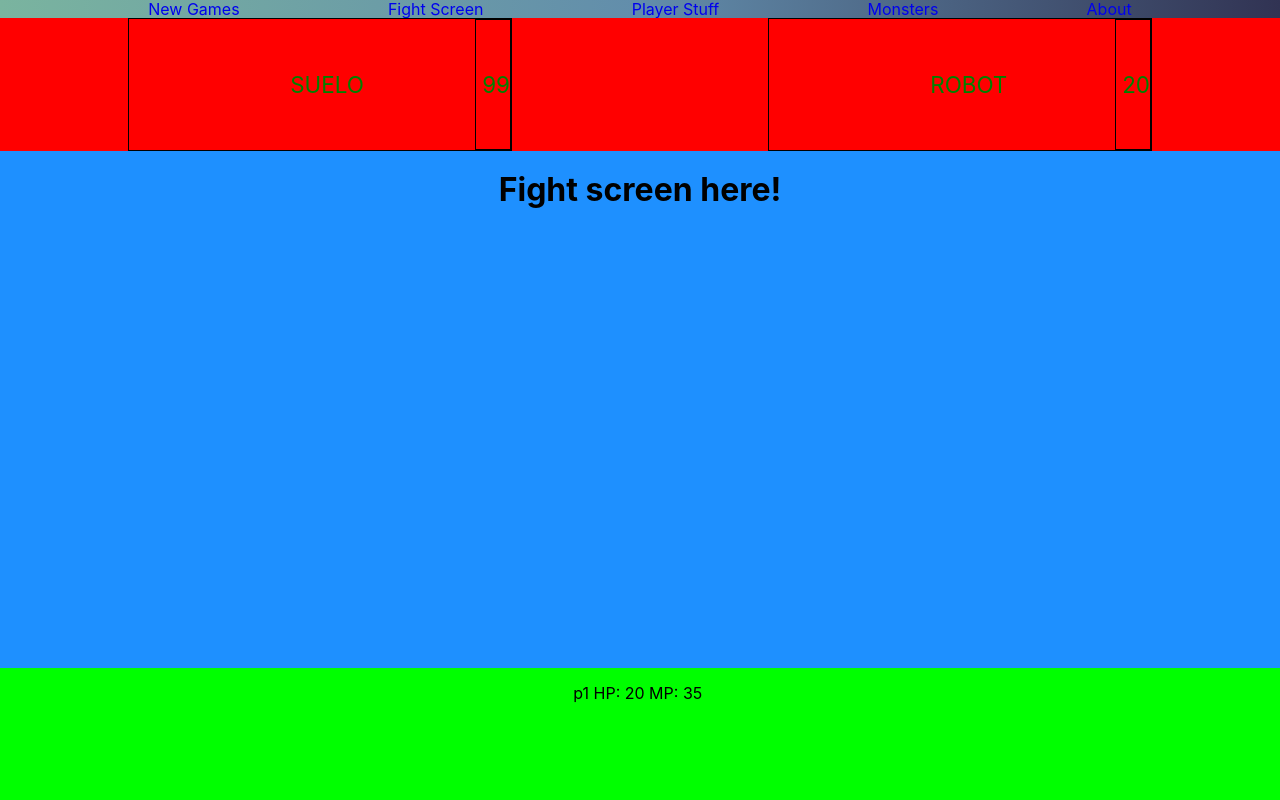
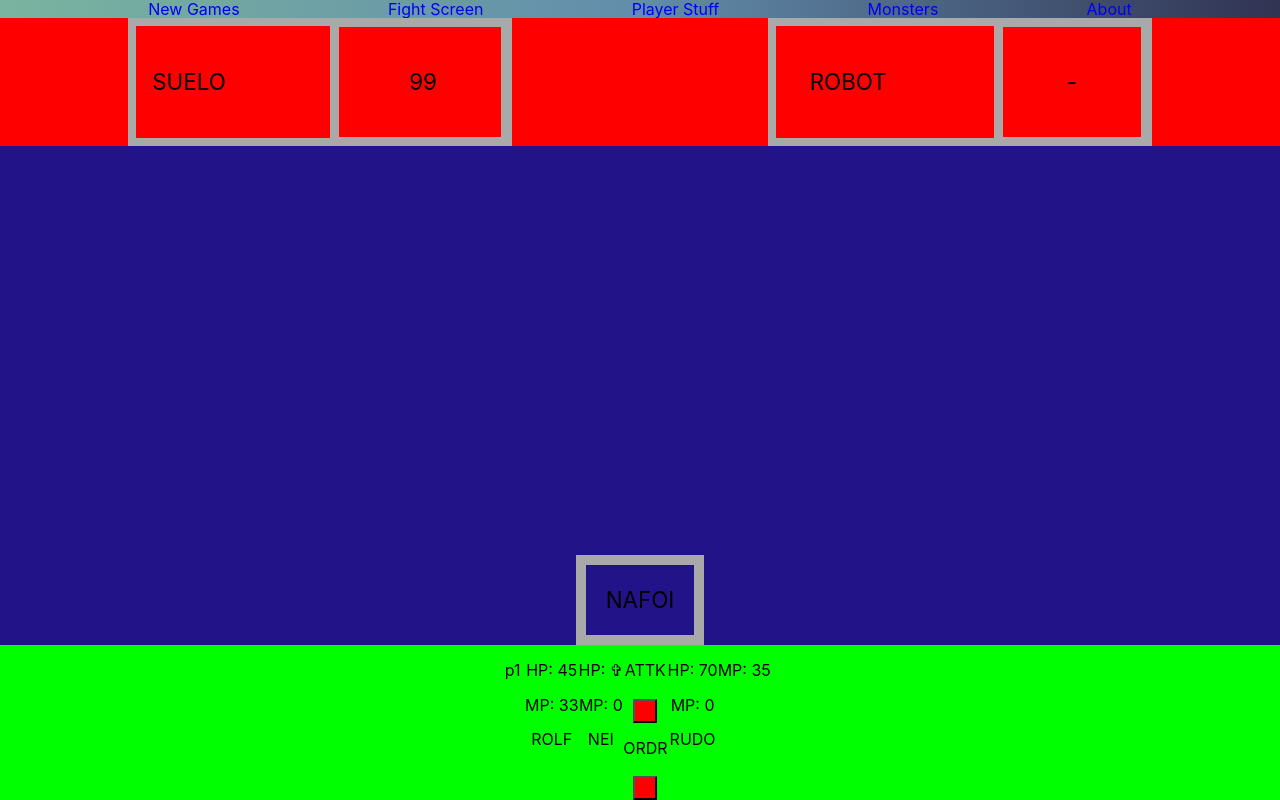
Before and after one commit to willashe/rpg-battle, a React (Create React App) app: page /battle in a window 1280 px wide. Built offline with nearby package versions, Linux system fonts and the light colour scheme.

Commit message:
updated styling on menu and battle screen

```diff
--- a/src/App.css
+++ b/src/App.css
@@ -60,12 +60,10 @@ body {
   filter: progid:DXImageTransform.Microsoft.gradient( startColorstr='#7ab49f', endColorstr='#313353',GradientType=1 ); /* IE6-9 */
 }
 
-.monster-dmg {
+.main-battle-section {
   display: flex;
-  align-items: center;
-  color: green;
-  font-size: 1.4rem;
-  border: 1px solid black;
+  flex: 0 1 100%;
+  background-color: rgb(35, 19, 136);
 }
 
 .monster-name {
@@ -78,8 +76,18 @@ body {
   width: 30%;
   display: flex;
   justify-content: flex-end;
-  color: green;
-  border: 1px solid black;
+  border: 8px solid darkgrey;
+}
+
+.monster-dmg {
+  display: flex;
+  align-items: center;
+  font-size: 1.4rem;
+  padding: 0 4rem;
+  border: 3px solid darkgrey;
+  border-bottom-width: 0.5px;
+  border-top-width: 0.5px;
+  border-left-width: 9px;
 }
 
 .monster-info-section {
@@ -91,9 +99,16 @@ body {
   justify-content: space-around;
 }
 
-.main-battle-section {
-  flex: 0 1 100%;
-  background-color: dodgerblue;
+.monster-name {
+  display: flex;
+  align-items: center;
+  font-size: 1.4rem;
+  width: 50%;
+}
+
+.player-button {
+  background-color: red;
+  padding: 10px;
 }
 .main-party-menu {
   display: flex;
@@ -105,6 +120,10 @@ body {
   flex: 0 1 200px;
 }
 
-.player-info-section .main-party-menu p {
-  display: inline-block;
+.ability-used-window {
+  width: 10%;
+  font-size: 1.4rem;
+  border: 10px solid darkgrey;
+  margin: 0 auto;
+  align-self: flex-end;
 }
--- a/src/components/Battle.tsx
+++ b/src/components/Battle.tsx
@@ -8,20 +8,40 @@ const Battle = () => (
         <div className="monster-dmg">&nbsp;99</div>
       </div>
       <div className="monster-content">
-        <div className="monster-name">&nbsp;ROBOT</div>
-        <div className="monster-dmg">&nbsp;20</div>
+        <div className="monster-name">ROBOT</div>
+        <div className="monster-dmg">-</div>
       </div>
     </section>
 
     <section className="main-battle-section">
-      <h1>Fight screen here!</h1>
+      <div className="ability-used-window">
+        <p>NAFOI</p>
+      </div>
     </section>
 
     <section className="player-info-section">
       <div className="main-party-menu">
         <p>p1&nbsp;</p>
         <div className="player-hp-text">
-          <p>HP:&nbsp;20&nbsp;</p>
+          <p>HP:&nbsp;45</p>
+          <p>MP:&nbsp;33</p>
+          <p>ROLF</p>
+        </div>
+        <div className="player-hp-text">
+          <p>HP:&nbsp;✞</p>
+          <p>MP:&nbsp;0</p>
+          <p>NEI</p>
+        </div>
+        <div className="player-hp-text">
+          <p>ATTK</p>
+          <button className="player-button"></button>
+          <p>ORDR</p>
+          <button className="player-button"></button>
+        </div>
+        <div className="player-hp-text">
+          <p>HP:&nbsp;70</p>
+          <p>MP:&nbsp;0</p>
+          <p>RUDO</p>
         </div>
         <div className="player-mp-text">
           <p>MP:&nbsp;35&nbsp;</p>
```
Also changed, not shown: src/components/Styles.tsx (added, +63 -0 lines).
